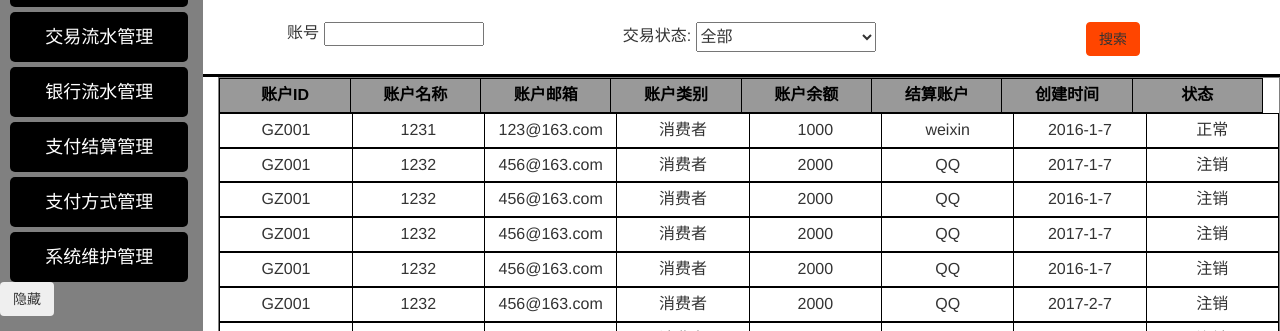
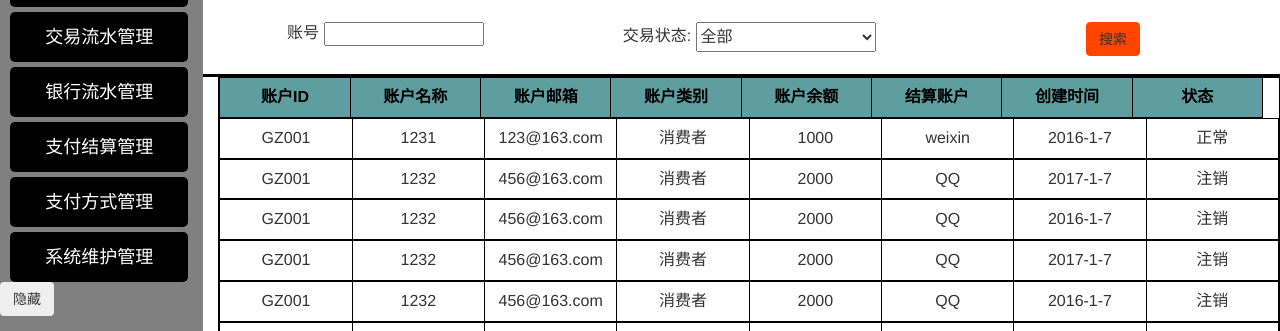
Before and after one commit to daisxun/system, a website: page src/index.html at #!/link2 in a window 1280 px wide. Shown: the part 190-521 px from the top of the page. Drawn offline with nearby package versions, Linux system fonts and the light colour scheme.

Commit message:
9月13下班提交

```diff
--- a/src/css/tables.css
+++ b/src/css/tables.css
@@ -14,18 +14,19 @@
 .cBtn:hover {color: white;background-color: black}
 .cBtn:active {color: white}	/* 选定的链接 */
 .tableStyle{
-    border: 1px solid grey;
     border-collapse: collapse;
     padding: 5px;
     text-align: center;
+    border: 1px solid black;
 }
 
 .tableStyle thead{
-    border: 1px solid black;
     text-align: center;
 }
 .tableStyle thead tr{
-    padding-right:17px;background-color:#999;color:#000;
+    padding-right:17px;
+    background-color:cadetblue;
+    color:black;
 }
 .tableStyle thead tr th,.tableStyle tbody tr td{
     border: 1px solid black;
--- a/src/index.html
+++ b/src/index.html
@@ -20,7 +20,6 @@
     <link rel="stylesheet" href="css/index.css" >
     <link rel="stylesheet" href="css/bootstrap-datepicker.css">
     <link rel="stylesheet" href="css/3menu.css" charset="utf-8">
-    <link rel="stylesheet" href="css/tablecss.css" charset="utf-8">
     <link rel="stylesheet" href="css/tables.css" charset="utf-8">
 </head>
 <body>
--- a/src/template/Account/page.html
+++ b/src/template/Account/page.html
@@ -27,7 +27,7 @@
 
                 </div>
                 <div >
-                    <table class="table table-condensed tableStyle"   >
+                    <table class="table  tableStyle"   >
                         <thead >
                         <tr >
                             <th>账户ID</th>
```
Also changed, not shown: src/css/tablecss.css (deleted, +0 -20 lines).
